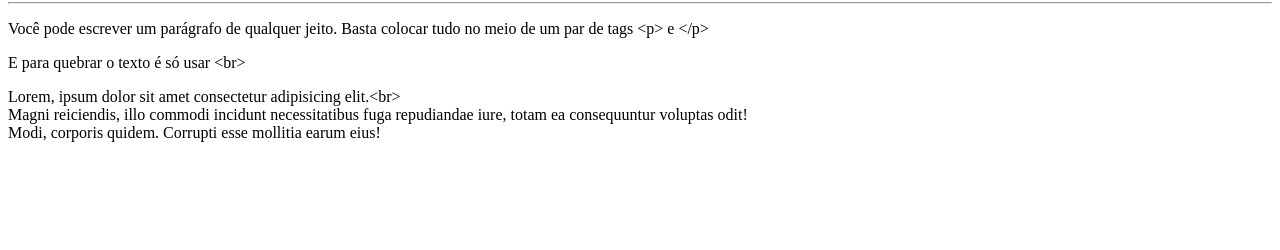
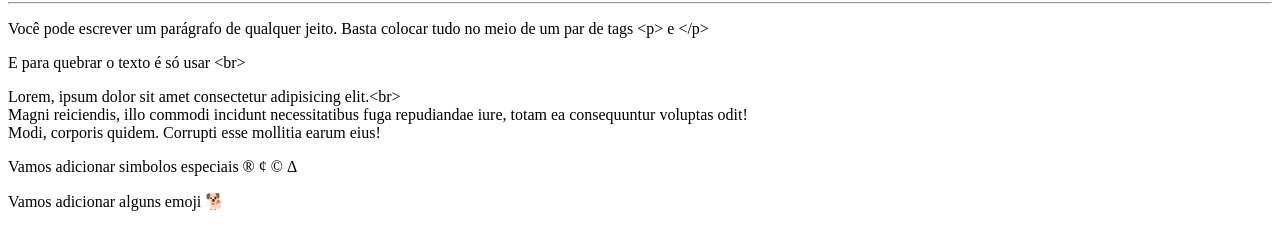
Before and after one commit to Raph2ll/HTML5CSS3-Modulo-1-de-5, a plain HTML site: page html-css/exercicios/EX002/index.html in a window 1280 px wide. Shown: the part 78-328 px from the top of the page. Drawn offline with Linux system fonts and the light colour scheme.

Commit message:
CAP 05 Aula 02

```diff
--- a/html-css/exercicios/EX002/index.html
+++ b/html-css/exercicios/EX002/index.html
@@ -13,10 +13,21 @@
         um parágrafo de
         qualquer jeito.
         Basta colocar tudo no meio
-        de um par de tags &lt;p&gt; e &lt;/p&gt;
+        de um par de tags &lt;p&gt; e &lt;/p&gt; <!--LESS THAN /GREAT THAN
+                                                    MENOR QUE / MAIOR QUE-->
     </p>
     <p>E para quebrar o texto é só usar &lt;br&gt;
     </p>
     <p>Lorem, ipsum dolor sit amet consectetur adipisicing elit.&lt;br&gt;<br> Magni reiciendis, illo commodi incidunt necessitatibus fuga repudiandae iure, totam ea consequuntur voluptas odit!<br> Modi, corporis quidem. Corrupti esse mollitia earum eius!</p>
+    <p>Vamos adicionar simbolos especiais
+        &reg;
+        &cent;
+        &copy;
+        &Delta;
+        <!--Tem mais na w3schools-->
+    </p>
+    <p>Vamos adicionar alguns emoji
+        &#x1F415;
+    </p>
 </body>
 </html>
```
